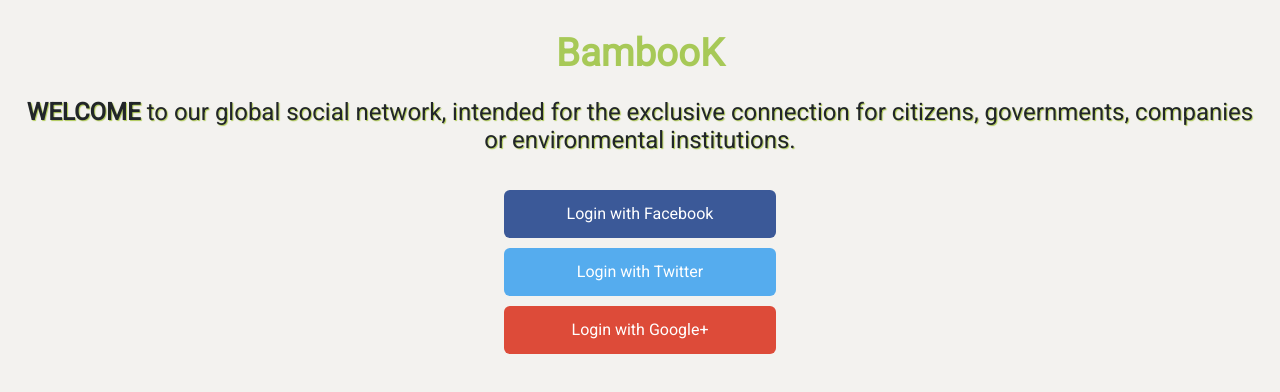
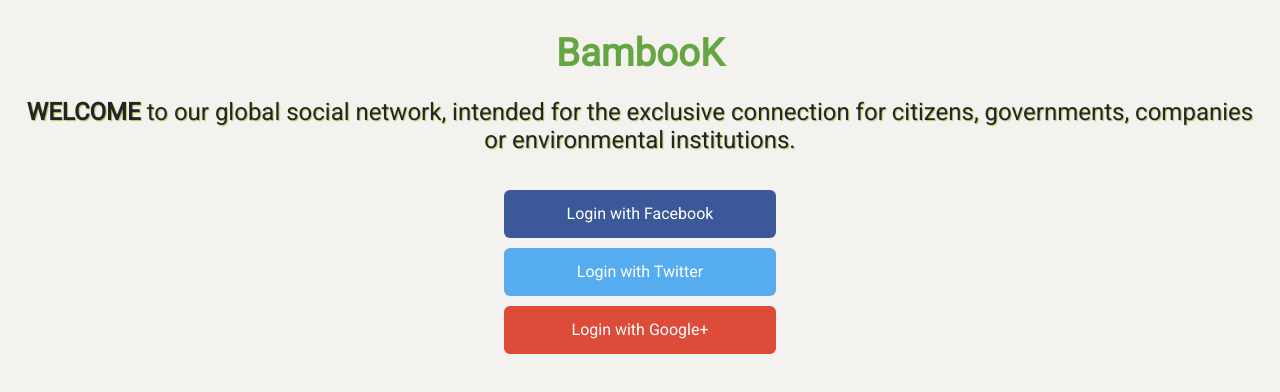
Before and after one commit to MarcoAleman/BAMBOOK, a Vue app: page / in a window 1280 px wide. Shown: the top 392 px of the page. Built offline with nearby package versions, Linux system fonts and the light colour scheme; no server answers; the database is empty.

Commit message:
cambio paleta primaria

```diff
--- a/src/assets/main.css
+++ b/src/assets/main.css
@@ -1,7 +1,7 @@
 @import './base.css';
 @import url('https://fonts.googleapis.com/css2?family=Roboto:ital,wght@0,300;0,400;1,700&display=swap');
 :root{
-  --primario: #A7c957;
+  --primario: #65A543;
   --negro: black;
   --background: #F3F2EF;
 }
```
